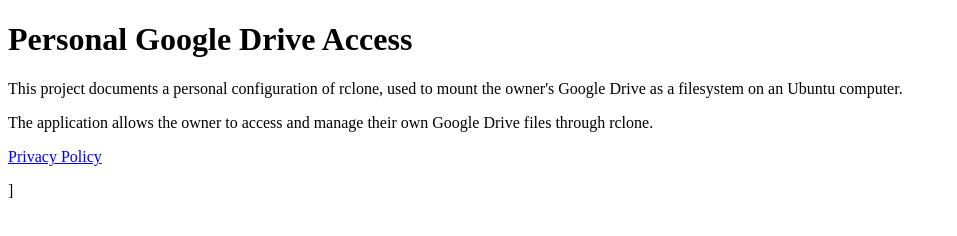
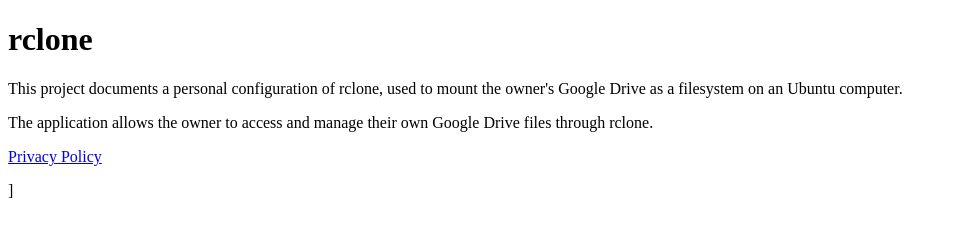
Before and after one commit to Fred-B-Berendse/fred-b-berendse.github.io, a plain HTML site: page index.html in a window 1280 px wide. Shown: the whole page, without its empty margins (0-957 px from the left). Drawn offline with Linux system fonts and the light colour scheme.

Commit message:
Change title and heading to 'rclone'

```diff
--- a/index.html
+++ b/index.html
@@ -3,10 +3,10 @@
 <head>
   <meta charset="UTF-8">
   <meta name="viewport" content="width=device-width, initial-scale=1">
-  <title>Personal Utilities</title>
+  <title>rclone</title>
 </head>
 <body>
-<h1>Personal Google Drive Access</h1>
+<h1>rclone</h1>
 
 <p>This project documents a personal configuration of rclone,
 used to mount the owner's Google Drive as a filesystem on
```
